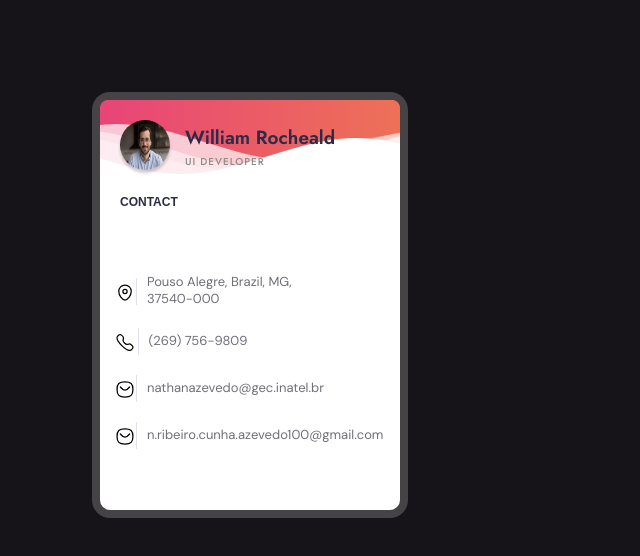
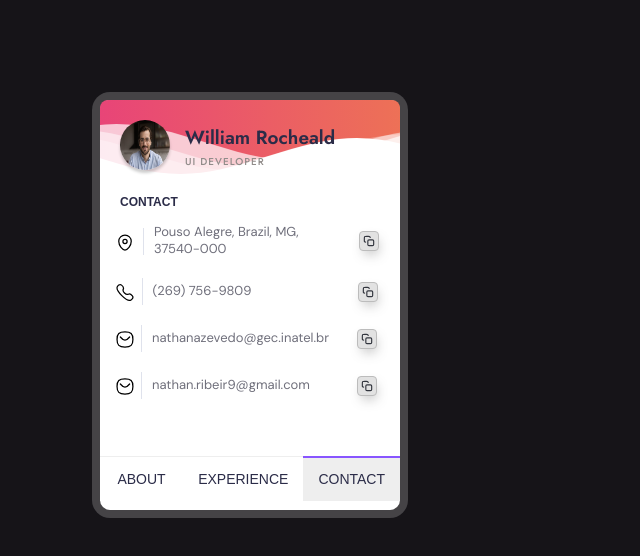
Before and after one commit to NathanRibeiroC/MINT-NFT-ON-POLYGON, a React (Vite) app in the folder client/: page / in a window 1280 px wide. Shown: the top 556 px of the page, without its empty margins (0-640 px from the left). Built offline with nearby package versions, Linux system fonts and the light colour scheme.

Commit message:
style(UI): :art: contact tab dev

```diff
--- a/client/src/components/HomeComponents/ProfileCard/AboutTab.tsx
+++ b/client/src/components/HomeComponents/ProfileCard/AboutTab.tsx
@@ -4,7 +4,6 @@ import { ReactComponent as LinkedinIcon } from '../../../../public/iconmonstr-li
 import ProfileBackgroundAnimatedGradient from "./ProfileBackgroundAnimatedGradient";
 import AnimatedWavesComponents from "./AnimatedWavesComponents";
 import { motion} from "framer-motion";
-import useDelay from "../../../hooks/useDelay";
 
 function AboutTab() {
 
--- /dev/null
+++ b/client/src/components/HomeComponents/ProfileCard/ClipboardButton.tsx
@@ -0,0 +1,11 @@
+import { ReactComponent as ClipboardIcon } from "../../../../public/clipboard-icon.svg";
+import "./_clipboard_button.scss"
+
+function ClipboardButton() {
+    return (
+        <button className="clipboard-button">
+            <ClipboardIcon className="clipboard-icon"/>
+        </button>
+    );
+}
+export default ClipboardButton;
--- a/client/src/components/HomeComponents/ProfileCard/ContactTab.tsx
+++ b/client/src/components/HomeComponents/ProfileCard/ContactTab.tsx
@@ -5,6 +5,7 @@ import { ReactComponent as PhoneIcon } from "../../../../public/phone-icon.svg";
 import { ReactComponent as LocationIcon } from "../../../../public/location-icon.svg";
 import { ReactComponent as EmailIcon } from "../../../../public/email-icon.svg";
 import { motion } from "framer-motion";
+import ClipboardButton from "./ClipboardButton";
 
 function ContactTab() {
   return (
@@ -58,25 +59,29 @@ function ContactTab() {
           <h3>CONTACT</h3>
         </div>
         <div className="contact-data">
-            <div className="contact-single-data">
+            <div className="contact-single-data location">
                 <LocationIcon className="location-icon"/>
-                <div className="data-div"><div/></div>
+                <div className="data-div location"><div/></div>
                 <div className="data-text">Pouso Alegre, Brazil, MG, 37540-000</div>
+                <ClipboardButton/>
             </div>
             <div className="contact-single-data">
                 <PhoneIcon className="phone-icon"/>
-                <div className="data-div"><div/></div>
+                <div className="data-div phone"><div/></div>
                 <div className="data-text">(269) 756-9809</div>
+                <ClipboardButton/>
             </div>
             <div className="contact-single-data">
                 <EmailIcon className="email-icon"/>
                 <div className="data-div"><div/></div>
                 <div className="data-text">nathanazevedo@gec.inatel.br</div>
+                <ClipboardButton/>
             </div>
             <div className="contact-single-data">
                 <EmailIcon className="email-icon"/>
-                <div className="data-div"><div/></div>
-                <div className="data-text">n.ribeiro.cunha.azevedo100@gmail.com</div>
+                <div className="data-div email"><div/></div>
+                <div className="data-text">nathan.ribeir9@gmail.com</div>
+                <ClipboardButton/>
             </div>
         </div>
     </div>
--- /dev/null
+++ b/client/src/components/HomeComponents/ProfileCard/_clipboard_button.scss
@@ -0,0 +1,26 @@
+$back-color: #bcbcbc;
+
+.clipboard-button{
+    width: 20px;
+    height: 20px;
+    background-color: blue;
+    display: flex;
+    align-items: center;
+    border-radius: 4px;
+    border-width: 0;
+    // padding: 0 10px;
+    background-color: #e2e2e2;
+    border: solid 1px $back-color;
+    padding: 2px;
+    box-shadow: 2px 6px 14px -6px rgba(0,0,0,0.75);
+
+    &:hover{
+        background-color: #d5d3d3;
+    }
+}
+
+.clipboard-icon{
+    width: 20px;
+    height: 20px;
+    position: relative;
+}
--- a/client/src/components/HomeComponents/ProfileCard/_profile_card.scss
+++ b/client/src/components/HomeComponents/ProfileCard/_profile_card.scss
@@ -460,12 +460,12 @@ li.selected {
 }
 
 .contact-tab{
-  padding-bottom: 50px;
+  padding-bottom: 37px;
 }
 
 .contact-data{
   position: relative;
-  margin-top: 100px;
+  margin-top: 50px;
   font-family: "DM Sans", sans-serif;
   font-size: 13px;
   color: #6f6f7b;
@@ -477,19 +477,23 @@ li.selected {
   }
 
   .data-text{
-    margin: 0;
+    margin-right: 25px;
     padding: 0;
     line-height: 5px;
     width: 180px;
     line-height: 1.3;
+    -webkit-touch-callout: none;
+    -webkit-user-select: none;
+    -khtml-user-select: none;
+    -moz-user-select: none;
+    -ms-user-select: none;
+    user-select: none;
   }
 
   .phone-icon{
     height: 20px;
     width: 20px;
     padding-top: 1.5px;
-    // border-right: 1px solid #dfe2ec;
-    // padding-right: 8px;
     margin-right: 2.5px;
     margin-left: 15px;
   }
@@ -514,6 +518,7 @@ li.selected {
     border-right: 1px solid #dfe2ec;
     height: 27px;
     margin-right: 10px;
+    margin-left: 5px;
     color: $back-color;
     -webkit-user-select: none;
     -khtml-user-select: none;
@@ -521,5 +526,13 @@ li.selected {
     -ms-user-select: none;
     -o-user-select: none;
     user-select: none;
+
+    &.location{
+      margin-left: 7px;
+    }
+
+    &.phone{
+      margin-left: 4px;
+    }
   }
 }
```
Also changed, not shown: client/public/clipboard-icon.svg (added).
